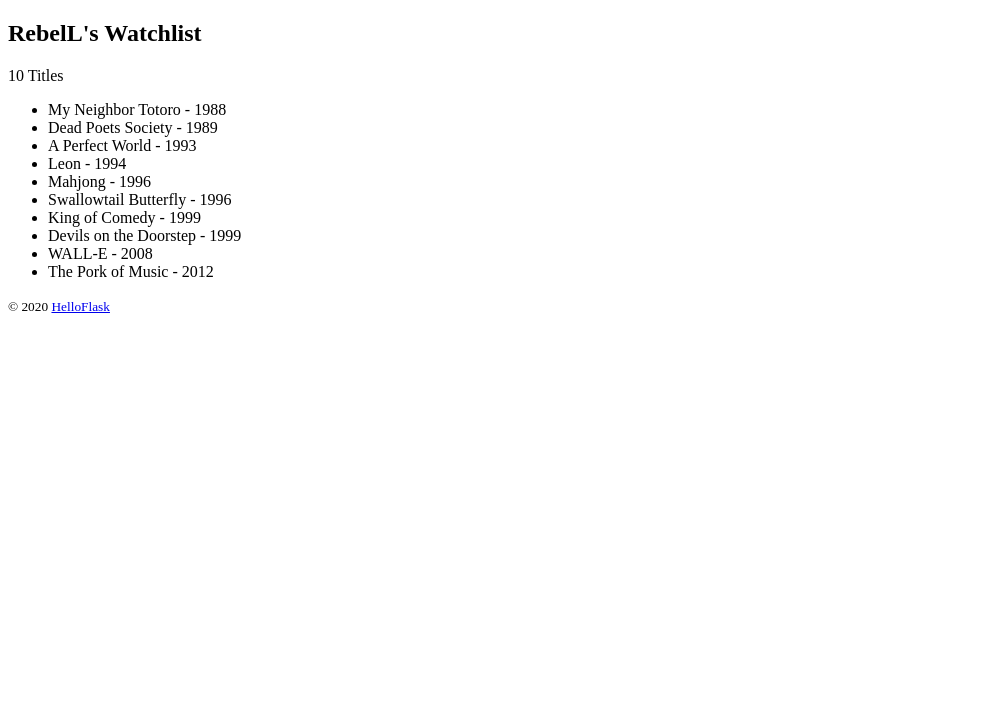
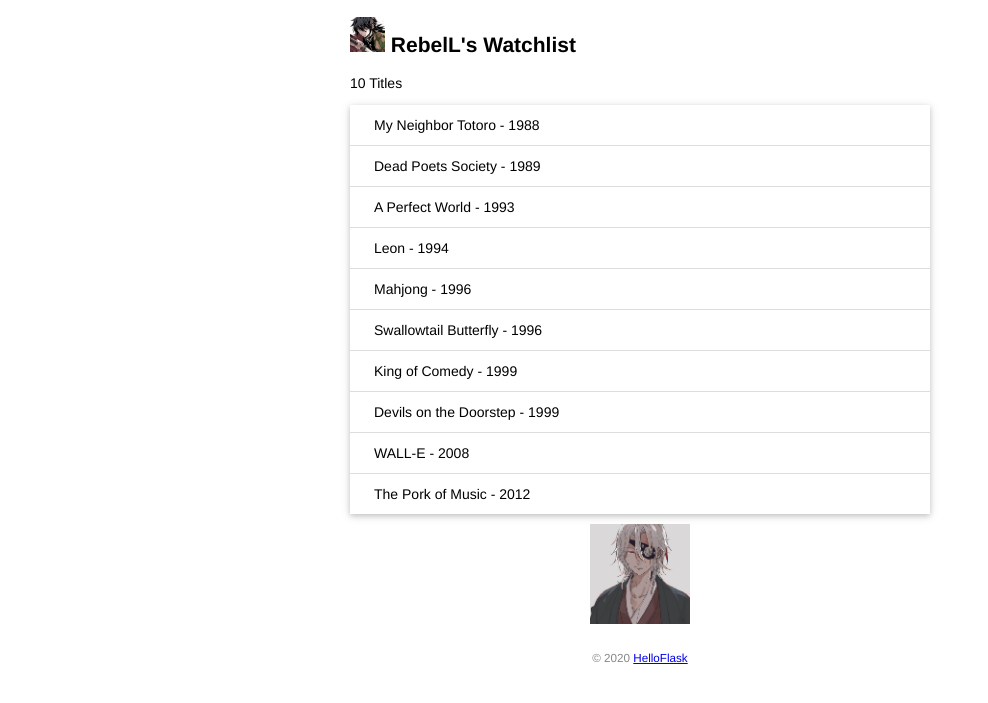
Before and after one commit to Rebel825/watchlist, a Flask app: page / in a window 1280 px wide. Shown: the top 703 px of the page, without its empty margins (0-988 px from the left). Run offline with Flask 2, Linux system fonts and the light colour scheme.

Commit message:
Add static files

```diff
--- /dev/null
+++ b/static/style.css
@@ -0,0 +1,45 @@
+/* 页面整体 */
+body {
+margin: auto;
+max-width: 580px;
+font-size: 14px;
+font-family: Helvetica, Arial, sans-serif;
+}
+
+/* 页脚 */
+footer {
+color: #888;
+margin-top: 15px;
+text-align: center;
+padding: 10px;
+}
+
+/* 头像 */
+.avatar {
+    height: 35px;
+}
+
+/* 电影列表 */
+.movie-list {
+list-style-type: none;
+padding: 0;
+margin-bottom: 10px;
+box-shadow: 0 2px 5px 0 rgba(0, 0, 0, 0.16), 0 2px 10px 0 rgba(0, 0, 0, 0.12);
+}
+.movie-list li {
+    padding: 12px 24px;
+    border-bottom: 1px solid #ddd;
+}
+.movie-list li:last-child {
+border-bottom:none;
+}
+.movie-list li:hover {
+background-color: #f8f9fa;
+}
+
+/* 龙猫图片 */
+.totoro {
+display: block;
+margin: 0 auto;
+height: 100px;
+}
--- a/templates/index.html
+++ b/templates/index.html
@@ -3,15 +3,19 @@
 <head>
     <meta charset="UTF-8">
     <title>{{name}}'s Watchlist</title>
+    <link rel="icon" href="{{url_for('static', filename='123.gif')}}">
+    <link rel="stylesheet" href="{{url_for('static', filename='style.css')}}" type="text/css">
 </head>
 <body>
-    <h2>{{name}}'s Watchlist</h2>
+    <h2><img alt="Avatar" class="avatar" src="{{ url_for('static', filename='images/a1.jpg') }}">
+        {{name}}'s Watchlist</h2>
     <p>{{movies|length}} Titles</p>
-    <ul>
+    <ul class="movie-list">
         {% for movie in movies %}
-        <li>{{movie.title}}  - {{movie.year}}</li>
+        <li>{{movie.title}} - {{movie.year}}</li>
         {% endfor %}
     </ul>
+    <img alt="Walking Totoro" class="totoro" src="{{ url_for('static', filename='images/a2.jpg') }}">
     <footer>
         <small>&copy; 2020 <a href="http://baidu.com">HelloFlask</a></small>
     </footer>
```
Also changed, not shown: static/123.gif (added), static/images/a1.jpg (added), static/images/a2.jpg (added).
